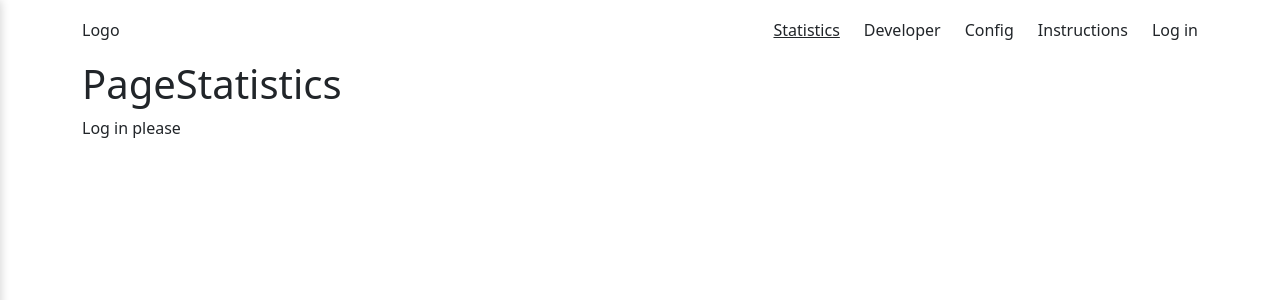
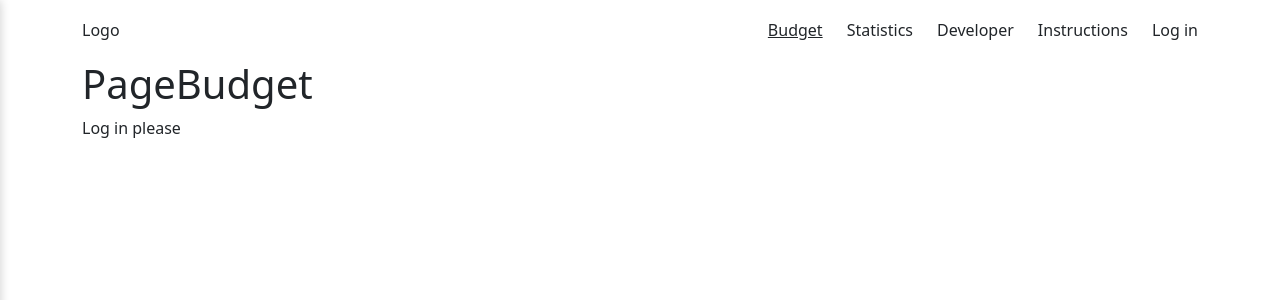
Before and after one commit to adwasar/budget_calculation, a React (Vite) app: page / in a window 1280 px wide. Shown: the top 300 px of the page. Built offline with nearby package versions, Linux system fonts and the light colour scheme.

Commit message:
fix: rename pages

```diff
--- a/src/App.jsx
+++ b/src/App.jsx
@@ -5,7 +5,7 @@ import Layout from './layout/Layout';
 
 import PageStatistics from './pages/PageStatistics.jsx';
 import PageDeveloper from './pages/PageDeveloper.jsx';
-import PageConfig from './pages/PageConfig.jsx';
+import PageBudget from './pages/PageBudget.jsx';
 import PageInstructions from './pages/PageInstructions.jsx';
 import PageLogIn from './pages/PageLogIn.jsx';
 
@@ -14,9 +14,9 @@ const App = observer(() => (
     <BrowserRouter>
       <Routes>
         <Route path="/" element={<Layout />}>
-          <Route path="/" element={<PageStatistics />} />
+          <Route path="/" element={<PageBudget />} />
+          <Route path="/statistics" element={<PageStatistics />} />
           <Route path="/developer" element={<PageDeveloper />} />
-          <Route path="/config" element={<PageConfig />} />
           <Route path="/instructions" element={<PageInstructions />} />
           <Route path="/log-in" element={<PageLogIn />} />
         </Route>
--- /dev/null
+++ b/src/Pages/PageBudget.jsx
@@ -0,0 +1,15 @@
+import { getSnapshot } from 'mobx-state-tree';
+import { isLogin } from '../storage';
+
+function PageBudget() {
+  return (
+    <>
+      <div className="container">
+        <h1>PageBudget</h1>
+        <div>{getSnapshot(isLogin).state ? '' : 'Log in please'}</div>
+      </div>
+    </>
+  );
+}
+
+export default PageBudget;
--- a/src/Pages/PageConfig.jsx
+++ /dev/null
@@ -1,11 +0,0 @@
-function PageConfig() {
-  return (
-    <>
-      <div className="container">
-        <h1>PageConfig</h1>
-      </div>
-    </>
-  );
-}
-
-export default PageConfig;
--- a/src/layout/Header.jsx
+++ b/src/layout/Header.jsx
@@ -24,17 +24,17 @@ function Header() {
             <ul className="list-unstyled d-none d-sm-flex flex-row gap-4 m-0">
               <li>
                 <NavLink activeclassname="active" to="/">
+                  Budget
+                </NavLink>
+              </li>
+              <li>
+                <NavLink activeclassname="active" to="/statistics">
                   Statistics
                 </NavLink>
               </li>
               <li>
                 <NavLink activeclassname="active" to="/developer">
                   Developer
-                </NavLink>
-              </li>
-              <li>
-                <NavLink activeclassname="active" to="/config">
-                  Config
                 </NavLink>
               </li>
               <li>
```
